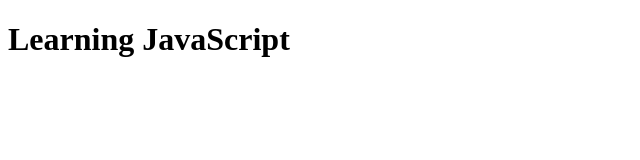
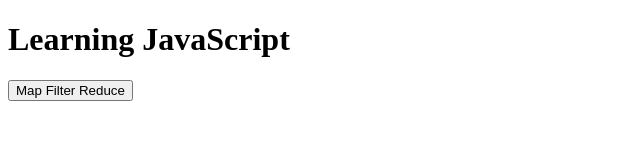
Before and after one commit to randompitch/Learning-JavaScript, a plain HTML site: page index.html in a window 1280 px wide. Shown: the whole page, without its empty margins (0-640 px from the left). Drawn offline with Linux system fonts and the light colour scheme.

Commit message:
Created a button to show map filter and reduce

```diff
--- a/index.html
+++ b/index.html
@@ -8,5 +8,6 @@
 </head>
 <body>
     <h1>Learning JavaScript</h1>
+    <button type="button" id="mapFilterReduce" onclick="mapFilRed()">Map Filter Reduce</button>
 </body>
 </html>
```
